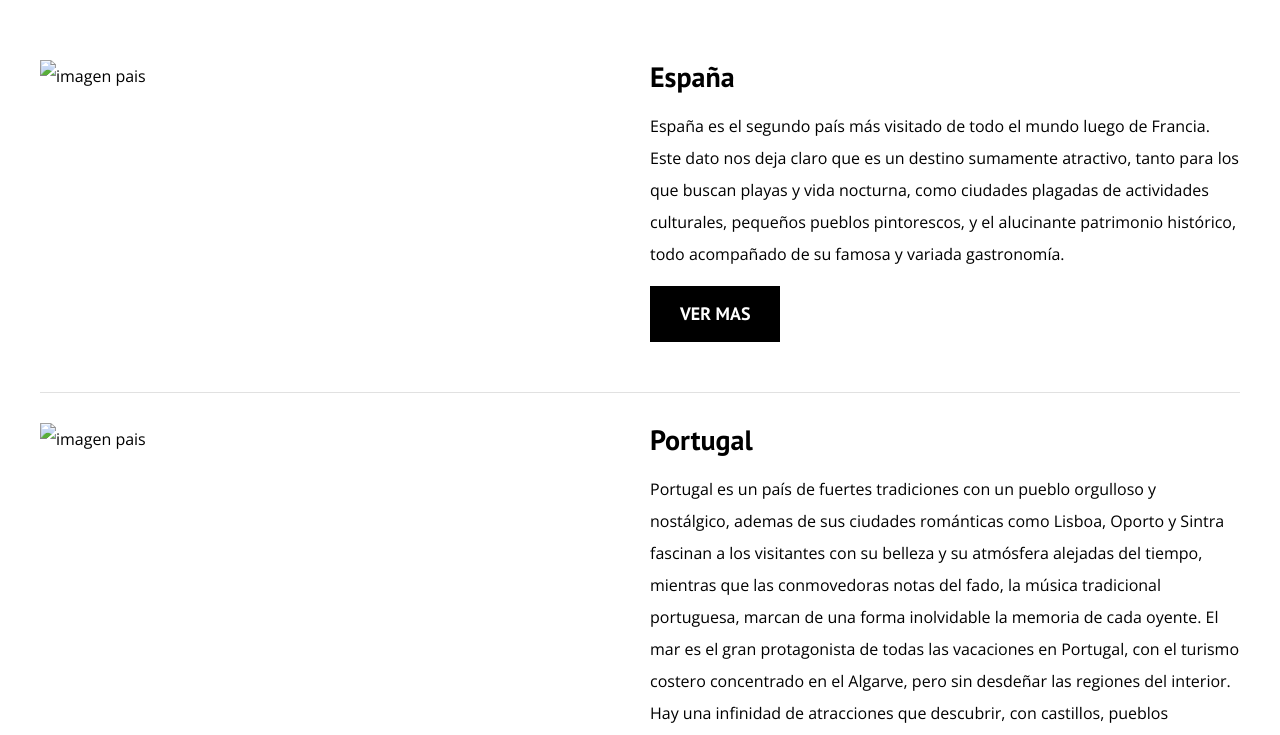
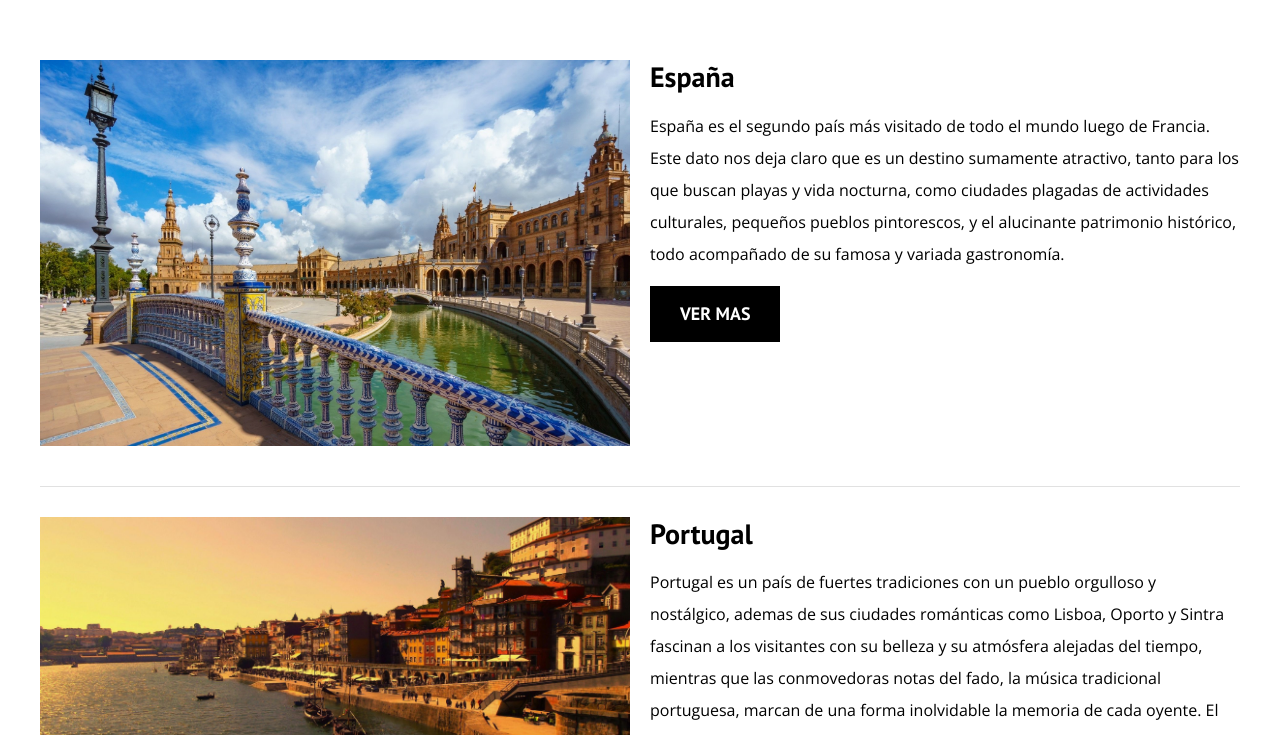
Before and after one commit to FacundoTGimenez/TRABAJO-FINAL, a plain HTML site: page index.html in a window 1280 px wide. Shown: the part 725-1460 px from the top of the page. Drawn offline with nearby package versions, Linux system fonts and the light colour scheme; the site is published under a folder, as on GitHub Pages, so addresses that start at the root find nothing.

Commit message:
trabajo final

```diff
--- a/index.html
+++ b/index.html
@@ -47,7 +47,7 @@
 
             <div class="paises">
                 <div class="pais__imagen">
-                    <img src="../img/foto españa.jpg" alt="imagen pais">
+                    <img src="./img/foto españa.jpg" alt="imagen pais">
                 </div>
 
                 <div class="pais__contenido">
@@ -59,7 +59,7 @@
 
             <div class="paises">
                 <div class="pais__imagen">
-                    <img src="/img/Foto portugal.jpg" alt="imagen pais">
+                    <img src="./img/Foto portugal.jpg" alt="imagen pais">
                 </div>
 
                 <div class="curso__informacion">
@@ -71,7 +71,7 @@
 
             <div class="paises">
                 <div class="pais__imagen">
-                    <img src="img/Foto Italia.jpg" alt="imagen pais">
+                    <img src="./img/Foto Italia.jpg" alt="imagen pais">
                 </div>
 
                 <div class="curso__informacion">
```
Also changed, not shown: pages/paises.html (+1 -1 lines).
